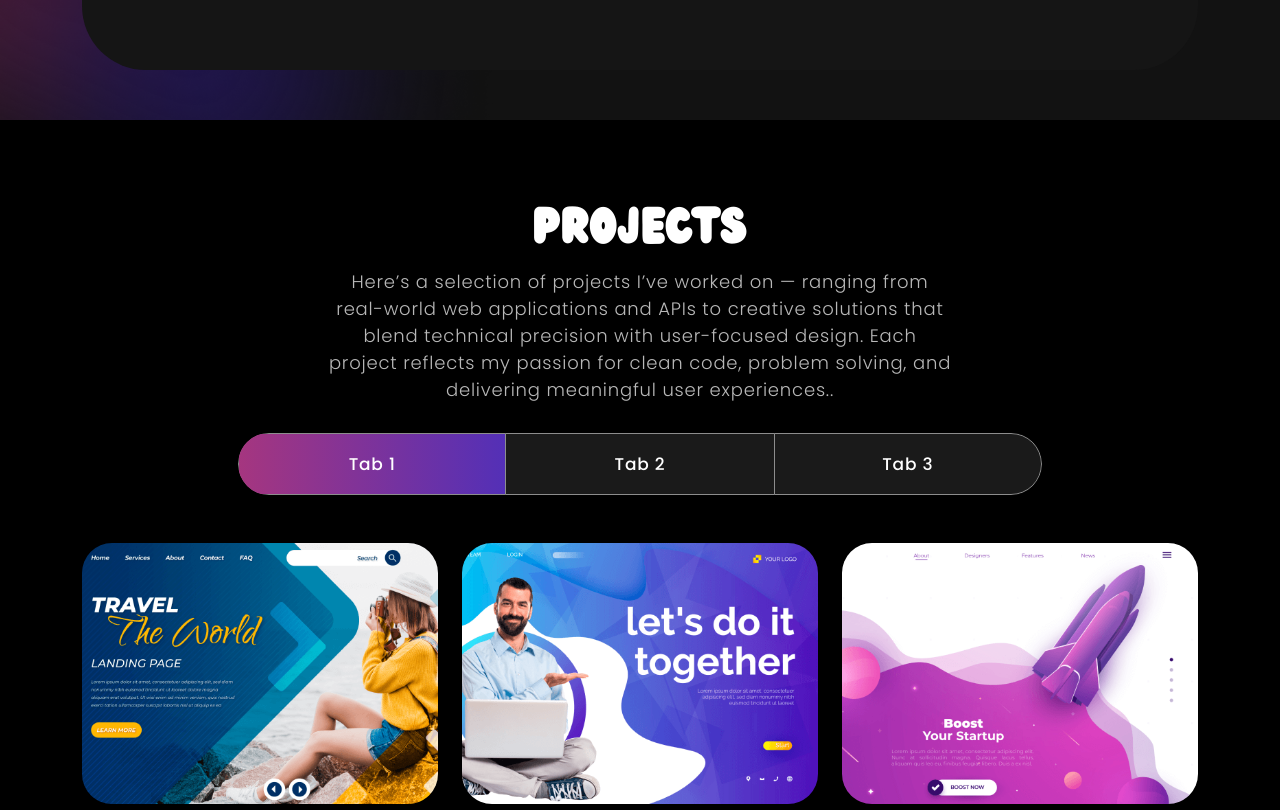
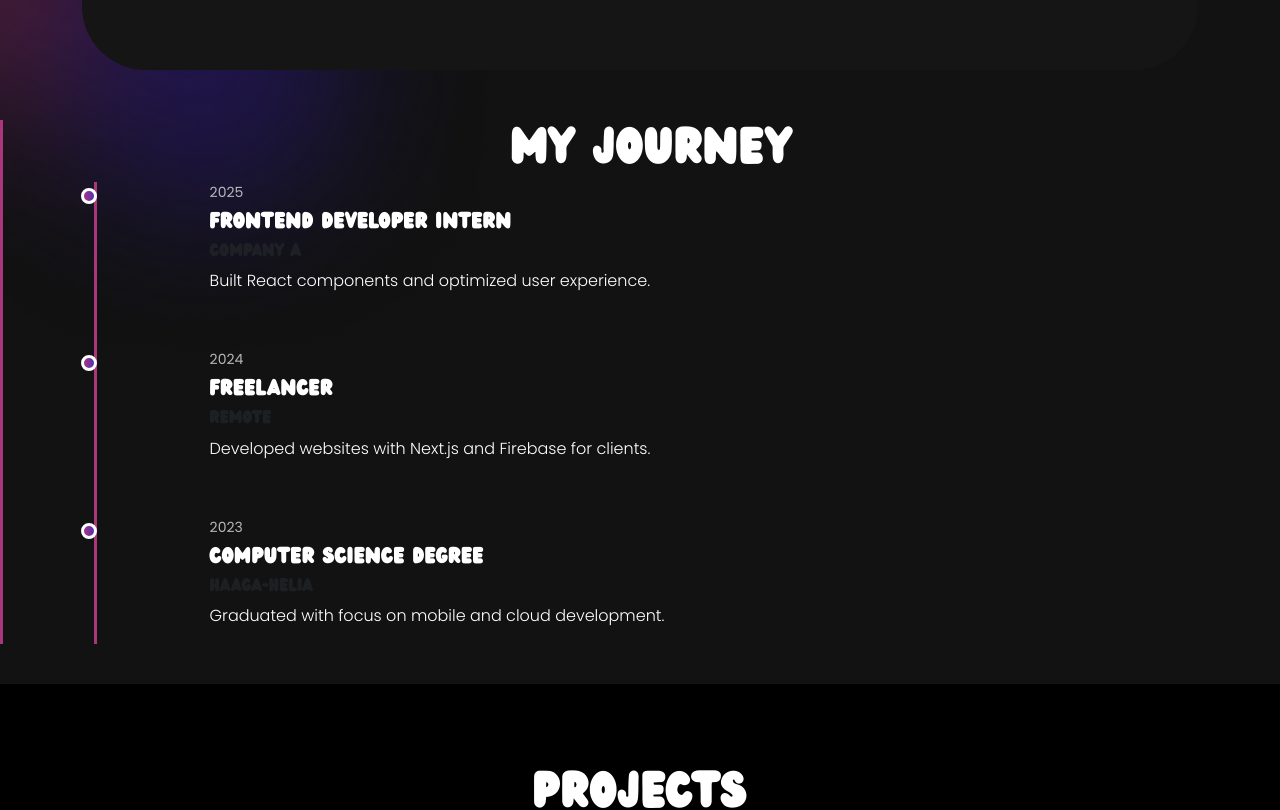
Before and after one commit to anhng1106/anhs_portfolio, a React (Create React App) app: page / in a window 1280 px wide. Shown: the part 1448-2258 px from the top of the page. Built offline with nearby package versions, Linux system fonts and the light colour scheme; no server answers.

Commit message:
Updated footer

```diff
--- a/package.json
+++ b/package.json
@@ -7,12 +7,12 @@
     "@testing-library/react": "^13.3.0",
     "@testing-library/user-event": "^13.5.0",
     "animate.css": "^4.1.1",
-    "bootstrap": "^5.1.3",
+    "bootstrap": "^5.3.6",
     "cors": "^2.8.5",
     "express": "^4.18.1",
     "nodemailer": "^6.7.5",
     "react": "^18.1.0",
-    "react-bootstrap": "^2.4.0",
+    "react-bootstrap": "^2.10.10",
     "react-bootstrap-icons": "^1.8.2",
     "react-dom": "^18.1.0",
     "react-mailchimp-subscribe": "^2.1.3",
--- a/src/App.css
+++ b/src/App.css
@@ -570,7 +570,7 @@ nav.navbar .navbar-toggler[aria-expanded="true"] .navbar-toggler-icon {
   z-index: -4;
 }
 
-/************ Projects Css ************/
+/************ Contact Css ************/
 .contact {
   background: linear-gradient(90.21deg, #aa367c -5.91%, #4a2fbd 111.58%);
   padding: 60px 0 200px 0;
@@ -724,3 +724,53 @@ nav.navbar .navbar-toggler[aria-expanded="true"] .navbar-toggler-icon {
   letter-spacing: 0.5px;
   margin-top: 20px;
 }
+
+/************ Timeline Css ************/
+.timeline-section {
+  background-color: #121212;
+  color: #fff;
+  padding: 80px 20px;
+  position: relative;
+}
+
+.timeline {
+  position: relative;
+  border-left: 3px solid #aa367c;
+  padding-left: 20px;
+}
+
+.timeline h2 {
+  font-size: 45px;
+  font-weight: 700;
+  text-align: center;
+}
+
+.timeline-item {
+  margin-bottom: 40px;
+  position: relative;
+}
+
+.timeline-dot-col {
+  position: relative;
+  display: flex;
+  justify-content: center;
+  padding-top: 6px;
+}
+
+.timeline-dot {
+  width: 16px;
+  height: 16px;
+  background: linear-gradient(90.21deg, #aa367c -5.91%, #4a2fbd 111.58%);
+  border-radius: 50%;
+  border: 3px solid #fff;
+  position: absolute;
+  left: -24px; /* aligns to timeline */
+}
+
+.timeline-year {
+  font-size: 14px;
+  color: #b8b8b8;
+  font-weight: bold;
+  display: block;
+  margin-bottom: 6px;
+}
--- a/src/App.js
+++ b/src/App.js
@@ -7,6 +7,7 @@ import { Skills } from "./components/Skills";
 import { Projects } from "./components/Projects";
 import { Contact } from "./components/Contact";
 import { Footer } from "./components/Footer";
+import { Timeline } from "./components/Timeline";
 
 function App() {
   return (
@@ -14,6 +15,7 @@ function App() {
       <NavBar />
       <Banner />
       <Skills />
+      <Timeline />
       <Projects />
       <Contact />
       <Footer />
--- a/src/components/Footer.js
+++ b/src/components/Footer.js
@@ -10,7 +10,6 @@ export const Footer = () => {
     <footer className="footer">
       <Container>
         <Row className="align-items-center">
-          <MailchimpForm />
           <Col size={12} sm={6}>
             <img
               src={logo}
--- a/src/components/Newsletter.js
+++ b/src/components/Newsletter.js
@@ -2,39 +2,46 @@ import { useState, useEffect } from "react";
 import { Col, Row, Alert } from "react-bootstrap";
 
 export const Newsletter = ({ status, message, onValidated }) => {
-  const [email, setEmail] = useState('');
+  const [email, setEmail] = useState("");
 
   useEffect(() => {
-    if (status === 'success') clearFields();
-  }, [status])
+    if (status === "success") clearFields();
+  }, [status]);
 
   const handleSubmit = (e) => {
     e.preventDefault();
     email &&
       email.indexOf("@") > -1 &&
       onValidated({
-      EMAIL: email
-    })
-  }
+        EMAIL: email,
+      });
+  };
 
   const clearFields = () => {
-    setEmail('');
-  }
+    setEmail("");
+  };
 
   return (
     <Col lg={12}>
       <div className="newsletter-bx wow slideInUp">
         <Row>
           <Col lg={12} md={6} xl={5}>
-              <h3>Subscribe to our Newsletter<br></br> & Never miss latest updates</h3>
-              {status === 'sending' && <Alert>Sending...</Alert>}
-              {status === 'error' && <Alert variant="danger">{message}</Alert>}
-              {status === 'success' && <Alert variant="success">{message}</Alert>}
+            <h3>
+              Subscribe to our Newsletter<br></br> & Never miss latest updates
+            </h3>
+            {status === "sending" && <Alert>Sending...</Alert>}
+            {status === "error" && <Alert variant="danger">{message}</Alert>}
+            {status === "success" && <Alert variant="success">{message}</Alert>}
           </Col>
           <Col md={6} xl={7}>
             <form onSubmit={handleSubmit}>
               <div className="new-email-bx">
-                  <input value={email} type="email" onChange={(e) => setEmail(e.target.value)} placeholder="Email Address" />
+                <input
+                  value={email}
+                  type="email"
+                  onChange={(e) => setEmail(e.target.value)}
+                  placeholder="Email Address"
+                />
                 <button type="submit">Submit</button>
               </div>
             </form>
@@ -42,5 +49,5 @@ export const Newsletter = ({ status, message, onValidated }) => {
         </Row>
       </div>
     </Col>
-  )
-}
+  );
+};
--- /dev/null
+++ b/src/components/Timeline.js
@@ -0,0 +1,52 @@
+// TimelineBootstrap.js
+import React from "react";
+import { Container, Row, Col } from "react-bootstrap";
+import "animate.css";
+
+const timelineData = [
+  {
+    year: "2025",
+    title: "Frontend Developer Intern",
+    company: "Company A",
+    description: "Built React components and optimized user experience.",
+  },
+  {
+    year: "2024",
+    title: "Freelancer",
+    company: "Remote",
+    description: "Developed websites with Next.js and Firebase for clients.",
+  },
+  {
+    year: "2023",
+    title: "Computer Science Degree",
+    company: "Haaga-Helia",
+    description: "Graduated with focus on mobile and cloud development.",
+  },
+];
+
+export const Timeline = () => {
+  return (
+    <section className="timeline" id="timeline">
+      <Container>
+        <h2>My Journey</h2>
+        <div className="timeline">
+          {timelineData.map((item, index) => (
+            <Row key={index} className="timeline-item">
+              <Col md={1} className="timeline-dot-col">
+                <div className="timeline-dot" />
+              </Col>
+              <Col md={11}>
+                <div className="timeline-content">
+                  <span className="timeline-year">{item.year}</span>
+                  <h5>{item.title}</h5>
+                  <h6 className="text-muted">{item.company}</h6>
+                  <p>{item.description}</p>
+                </div>
+              </Col>
+            </Row>
+          ))}
+        </div>
+      </Container>
+    </section>
+  );
+};
```
Also changed, not shown: 1 other file (tests, documents, lock files or other folders). Lines whose indentation alone changed are shown as unchanged.
